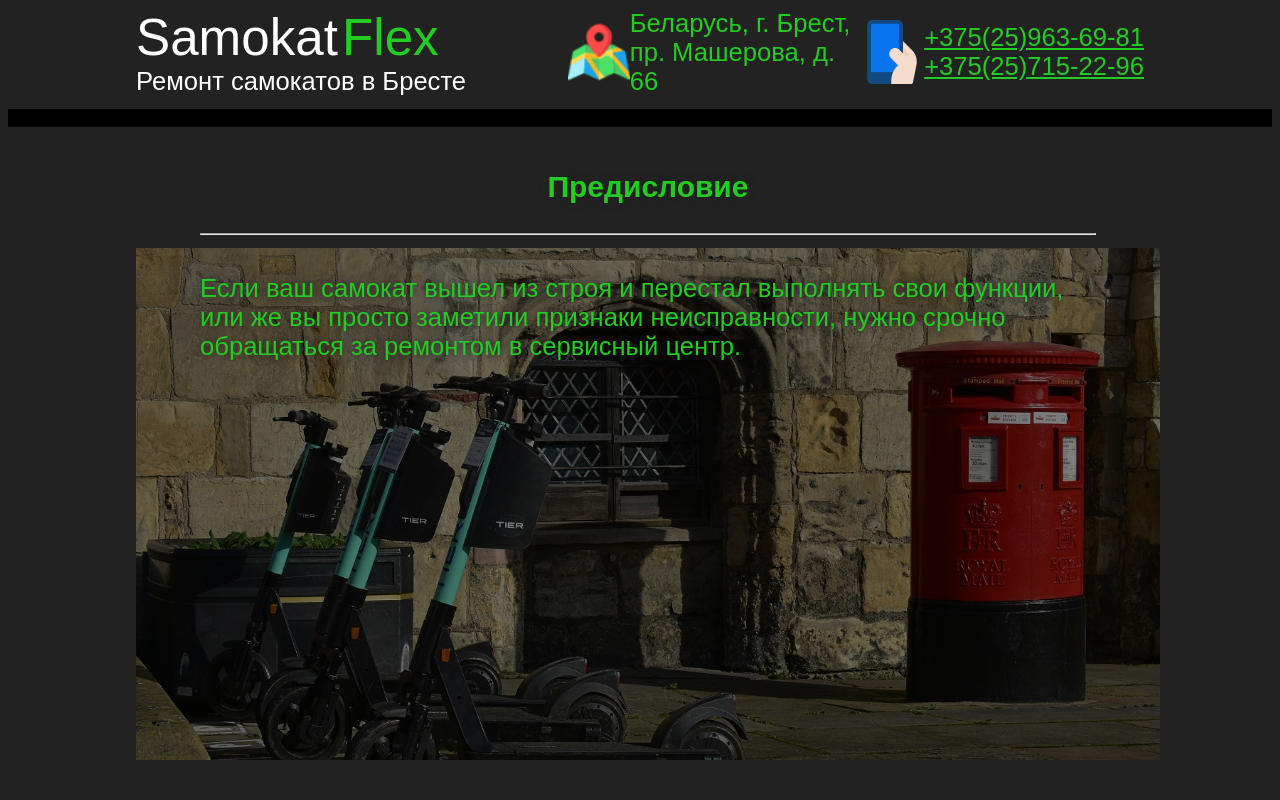
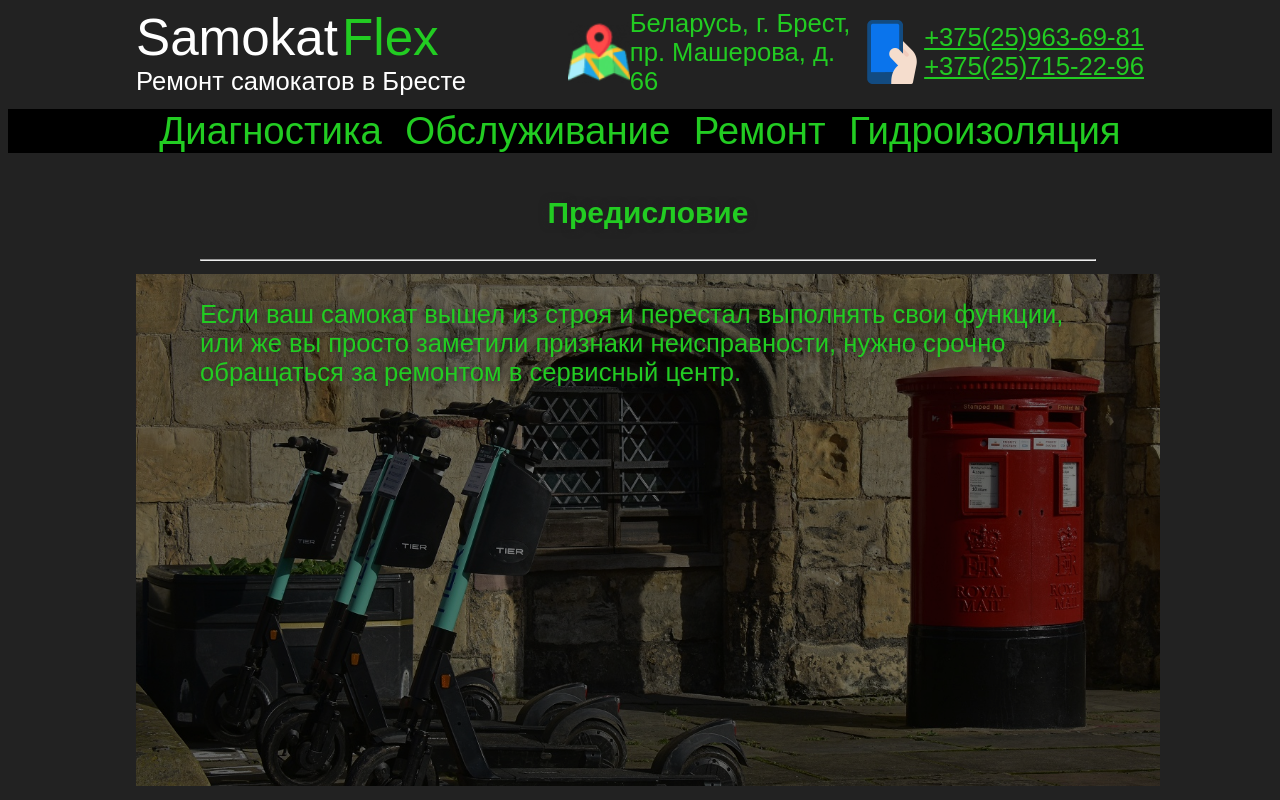
Before and after one commit to pavlentyone/SamokatFlex, a plain HTML site: page index.html in a window 1280 px wide. Shown: the top 800 px of the page. Drawn offline with Linux system fonts and the light colour scheme.

Commit message:
fix: delete links in navigation panel:

```diff
--- a/index.html
+++ b/index.html
@@ -34,10 +34,10 @@
 
     </header>
     <nav>
-        <div href="#diagnostic">Диагностика</div>
-        <div href="#service">Обслуживание</div>
-        <div href="#repair">Ремонт</div>
-        <div href="#waterproofing">Гидроизоляция</div>
+        <div>Диагностика</div>
+        <div>Обслуживание</div>
+        <div>Ремонт</div>
+        <div>Гидроизоляция</div>
     </nav>
     <section>
         <div>
--- a/nav.css
+++ b/nav.css
@@ -9,7 +9,7 @@ nav{
     margin: 1vw 0vw;
     padding: 0vw 10vw;
 }
-nav a{
+nav div{
     font-size: 3vw;
     color: #22cc22;
     font-family: Arial, Helvetica, sans-serif;
```
